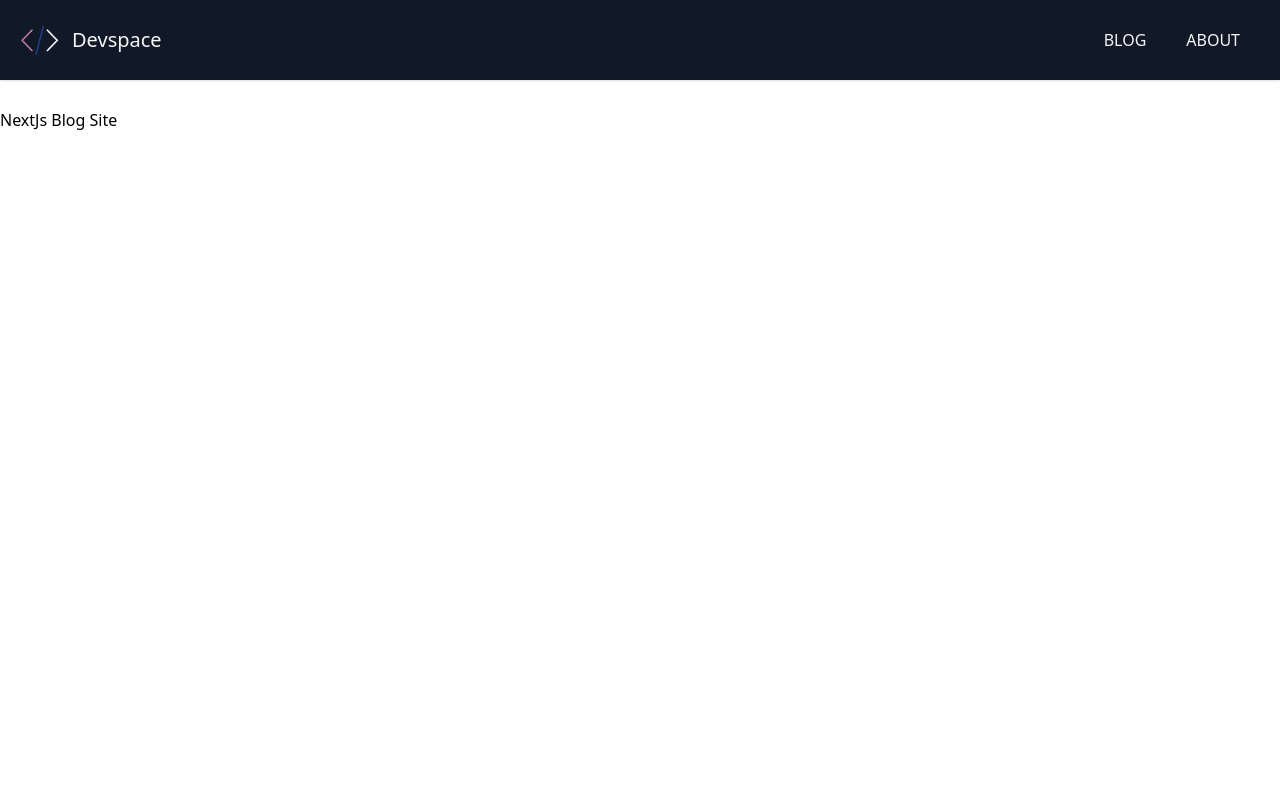
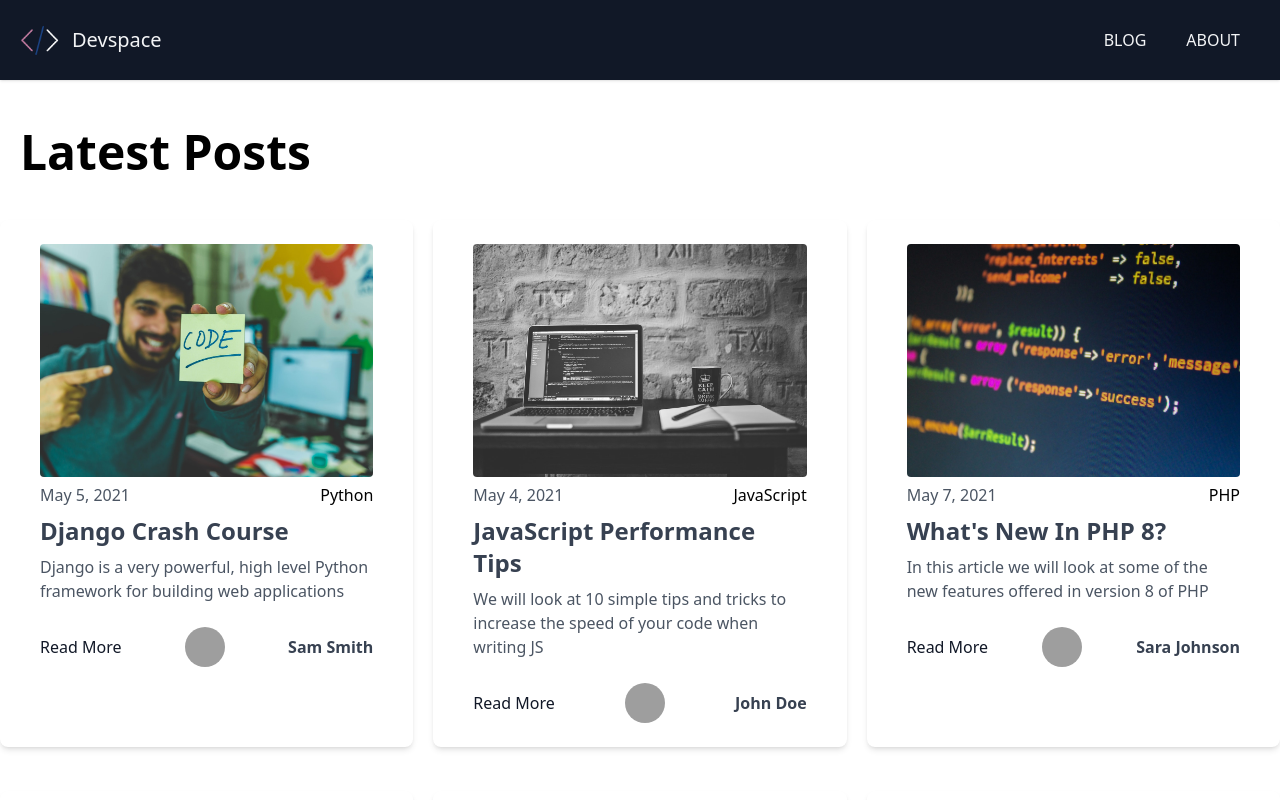
Before and after one commit to hardik6869/NextJs-Blog-App, a Next.js app: page / in a window 1280 px wide. Shown: the top 800 px of the page. Built offline with nearby package versions, Linux system fonts and the light colour scheme; grey boxes are pictures that could not be loaded.

Commit message:
Display Posts Data

```diff
--- /dev/null
+++ b/components/post.js
@@ -0,0 +1,46 @@
+import Link from "next/link";
+import Image from "next/image";
+
+const Post = ({ post }) => {
+  return (
+    <div className="w-full px-10 py-6 bg-white rounded-lg shadow-md mt-6">
+      <Image
+        src={post.frontmatter.cover_image}
+        alt=""
+        height={420}
+        width={600}
+        className="mb-4 rounded"
+      />
+
+      <div className="flex justify-between items-center">
+        <span className="font-light text-gray-600">
+          {post.frontmatter.date}
+        </span>
+        <div> {post.frontmatter.category} </div>
+      </div>
+      <div className="mt-2">
+        <Link href={`/blog/${post.slug}`}>
+          <a className="text-2xl text-gray-700 font-bold hover-underline">
+            {post.frontmatter.title}
+          </a>
+        </Link>
+        <p className="mt-2 text-gray-600"> {post.frontmatter.excerpt}</p>
+      </div>
+      <div className="flex justify-between items-center mt-6">
+        <Link href={`/blog/${post.slug}`}>
+          <a className="text-gray-900 hover:text-blue-600"> Read More</a>
+        </Link>
+        <div className="flex item-center">
+          <img
+            src={post.frontmatter.author_image}
+            alt=""
+            className="mx-4 w-10 h-10 object-cover rounded-full hidden sm:block"
+          />{" "}
+        </div>
+        <h3 className="text-gray-700 font-bold">{post.frontmatter.author} </h3>
+      </div>
+    </div>
+  );
+};
+
+export default Post;
--- a/pages/index.js
+++ b/pages/index.js
@@ -2,12 +2,23 @@
 import matter from "gray-matter";
 import path from "path";
 import Layout from "../components/Layout";
+import Link from "next/link";
+import Post from "../components/post";
 
 export default function Home({ posts }) {
-  console.log(posts);
   return (
     <Layout>
-      <h1>NextJs Blog Site</h1>
+      <h1 className="text-5xl border-b4 p-5 font-bold">Latest Posts</h1>
+      <div className="grid md:grid-cols-2 lg:grid-cols-3 gap-5">
+        {posts.map((post, index) => (
+          <Post key={index} post={post} />
+        ))}
+      </div>
+      <Link href="/blog">
+        <a className="block text-center border border-gray-500 text-gray-800 rounded-md py-4 my-5 transition duration-500 ease select-none hover:text-white hover:bg-gray-900 focus:outline-none focus:shadow-outline w-full">
+          All Posts
+        </a>
+      </Link>
     </Layout>
   );
 }
```
